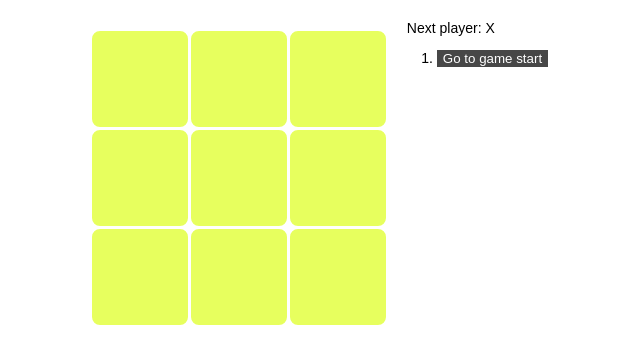
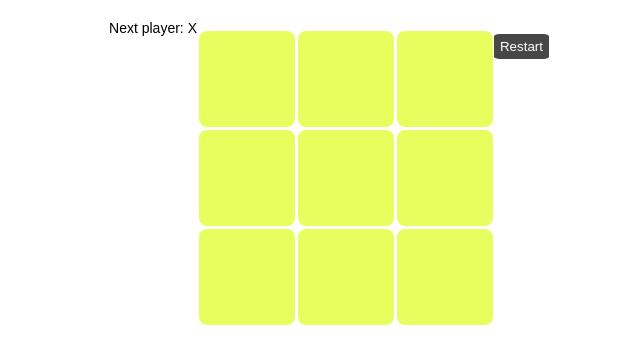
Before and after one commit to imTanay0/tic-tac-toe, a React (Vite) app: page / in a window 1280 px wide. Shown: the top 364 px of the page, without its empty margins (371-1011 px from the left). Built offline with nearby package versions, Linux system fonts and the light colour scheme.

Commit message:
removed undo method

```diff
--- a/src/App.css
+++ b/src/App.css
@@ -53,6 +53,7 @@ ul {
 
 .square-clicked {
   background-color: #a95cff;
+  color: #fff;
 }
 
 .kbd-navigation .square:focus {
@@ -73,13 +74,14 @@ ul {
   border: none;
   background-color: #474747;
   color: white;
-  margin-bottom: 1px;
+  margin-bottom: 2px;
+  height: 25px;
+  border-radius: 10%;
 }
 
 .move-btn:hover {
-
   transition: 400ms;
-  background-color: blue;
+  background-color: #3030e0;
 }
 
 /* -------------------------- */
--- a/src/components/Game.jsx
+++ b/src/components/Game.jsx
@@ -36,50 +36,83 @@ export default function Game() {
 		return null;
 	};
 
-
 	const newHistory = history;
 	const current = newHistory[stepNumber];
 	const winner = calculateWinner(current.squares);
 
 
 
-	function jumpTo(step) {
-		setStepNumber(step)
-		setXIsNext(step % 2 === 0)
+	// let isRomove = false
+	function jumpTo() {
 
-		// ! Update this
+		const step = stepNumber
+
+		setStepNumber(0)
+
 		const squares = history[step].squares
 
-		console.log(squares)
-
-		const nulls = []
-		let j = 0
+		const squareClicked = document.getElementsByClassName('square')
 
 		for (var i = 0; i < 9; i++) {
-			if (squares[i] === null) {
-				nulls[j] = i
-				j++
+			const classess = squareClicked[i].classList.value
+			if (classess.includes('square-clicked')) {
+				squareClicked[i].classList.remove('square-clicked')
 			}
 		}
 
-		console.log('nulls: ', nulls);
 
-		const square_clicked = document.getElementsByClassName('square')
-		for (var i = 0; i < nulls.length; i++) {
-			square_clicked[nulls[i]].classList.remove("square-clicked")
-		}
+		// const squares = history[0].squares
+
+		// for (var i = 0; i < 9; i ++) {
+		// 	buttonClicked[i].classList.remove('square')
+		// }
+
+		// setXIsNext(step % 2 === 0)
 	}
 
+		// ! Update this
+		// const squares = history[step].squares
 
-	const moves = history.map((step, move) => {
-		const desc = move ? "Go to move #" + move : "Go to game start";
+		// console.log(squares)
 
-		return (
-			<li key={move}>
-				<button className="move-btn" onClick={() => jumpTo(move)}>{desc}</button>
-			</li>
-		);
-	});
+		// const nulls = []
+		// let j = 0
+
+		// for (var i = 0; i < 9; i++) {
+		// 	if (squares[i] === null) {
+		// 		nulls[j] = i
+		// 		j++
+		// 	}
+		// }
+
+		// console.log('nulls: ', nulls);
+
+
+		// const square_clicked = document.getElementsByClassName('square')
+
+		// if (!isRomove) {
+		// 	for (var i = 0; i < nulls.length; i++) {
+		// 		square_clicked[nulls[i]].classList.remove("square-clicked")
+		// 		isRomove = true
+		// 	}
+		// } else {
+		// 	for (var i = 0; i < nulls.length; i++) {
+		// 		square_clicked[nulls[i]].classList.add("square-clicked")
+		// 		isRomove = false
+		// 	}
+		// }
+	// }
+
+
+	// const moves = history.map((step, move) => {
+	// 	const desc = move ? "Go to move #" + move : "Go to game start";
+
+	// 	return (
+	// 		<li key={move}>
+	// 			<button className="move-btn" onClick={() => jumpTo(move)}>{desc}</button>
+	// 		</li>
+	// 	);
+	// });
 
 	let status;
 
@@ -117,13 +150,15 @@ export default function Game() {
 
 	return (
 		<div className="game">
+			<div className="game-info">
+				<div className="player">{status}</div>
+			</div>
 			<div className="game-board">
 				<Board squares={current.squares} onClick={(i) => handleClick(i)} />
 			</div>
-			<div className="game-info">
-				<div className="player">{status}</div>
-				<ol>{moves}</ol>
-			</div>
+				<p>
+					<button className="move-btn" onClick={() => jumpTo()}>Restart</button>
+				</p>
 		</div>
 	);
 }
```
